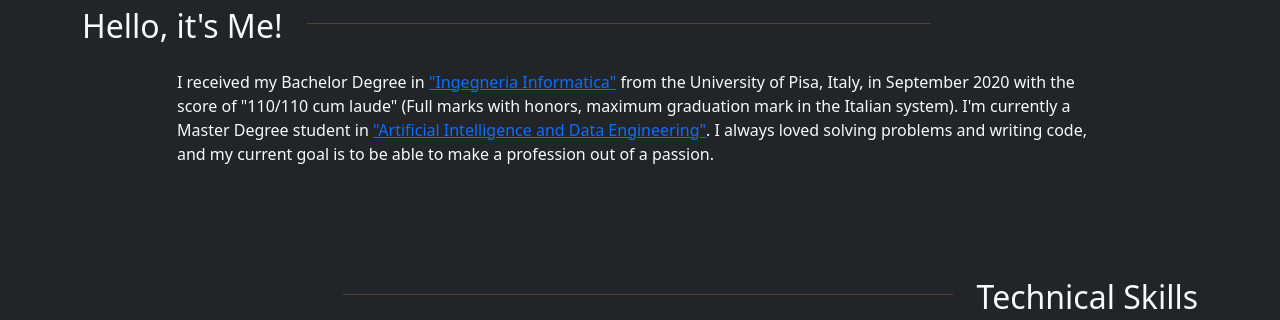
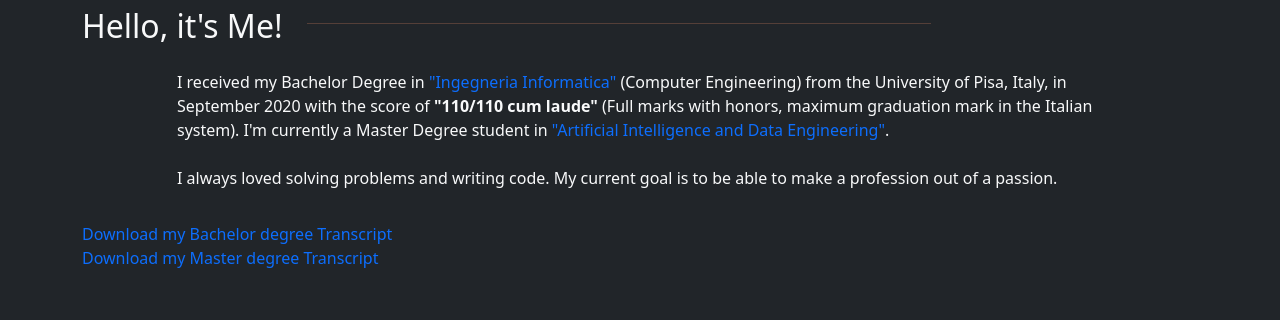
Before and after one commit to ValeGian/ValeGian.github.io, an Angular app: page / in a window 1280 px wide. Shown: the part 429-749 px from the top of the page. Built offline with nearby package versions, Linux system fonts and the light colour scheme.

Commit message:
Modify me.json

```diff
--- a/resources/me.json
+++ b/resources/me.json
@@ -11,7 +11,7 @@
     },
     "nationality": "Italian",
     "picture": "https://drive.google.com/uc?export=view&id=1whRLgaCRXphJvCHeqXtSiyzRSNVbu_Co",
-    "bio": "I received my Bachelor Degree in <a href=\"https://computer.ing.unipi.it/inginf-l/piano-di-studi-19-20\">&quot;Ingegneria Informatica&quot;</a> from the University of Pisa, Italy, in September 2020 with the score of &quot;110/110 cum laude&quot; (Full marks with honors, maximum graduation mark in the Italian system). I&apos;m currently a Master Degree student in <a href=\"https://computer.ing.unipi.it/aide-lm/study-plan-20-21\">&quotArtificial Intelligence and Data Engineering&quot</a>. I always loved solving problems and writing code, and my current goal is to be able to make a profession out of a passion.",
+    "bio": "I received my Bachelor Degree in <a href=\"https://computer.ing.unipi.it/inginf-l/piano-di-studi-19-20\">&quot;Ingegneria Informatica&quot;</a> (Computer Engineering) from the University of Pisa, Italy, in September 2020 with the score of <b>&quot;110/110 cum laude&quot;</b> (Full marks with honors, maximum graduation mark in the Italian system). I&apos;m currently a Master Degree student in <a href=\"https://computer.ing.unipi.it/aide-lm/study-plan-20-21\">&quotArtificial Intelligence and Data Engineering&quot</a>.<br><br> I always loved solving problems and writing code. My current goal is to be able to make a profession out of a passion.",
     "qualifications": ["Master Degree Student", "Computer Engineer", "Artificial Intelligence Enthusiast"]
   },
   "digitalidentity":{
@@ -145,7 +145,7 @@
         "year": 2021
       },
       "link": "https://github.com/ValeGian/CloudComputing_Ceph_File_Manager",
-      "languages": ["Python"]
+      "languages": ["Python", "Docker"]
     },
     {
       "title": "PageRank",
--- a/src/app/app.component.scss
+++ b/src/app/app.component.scss
@@ -5,7 +5,3 @@ body, .wrapper {
 .flex-fill {
   flex:1 1 auto;
 }
-
-a {
-  text-decoration: none;
-}
--- a/src/app/homepage/homepage.component.html
+++ b/src/app/homepage/homepage.component.html
@@ -20,6 +20,15 @@
     </div>
     <div class="row mt-3">
       <p class="mx-auto bg-dark col-10 border-0 text-justify" [innerHtml]="bio | async"></p>
+    </div>
+    <div class="row mt-3">
+      <a href="/resources/bachelor-transcript.pdf" download style="width: auto; text-decoration: none;">
+        Download my Bachelor degree Transcript
+      </a>
+      <div></div>
+      <a href="/resources/master-transcript.pdf" download style="width: auto; text-decoration: none;">
+        Download my Master degree Transcript
+      </a>
     </div>
   </section>
   <section id="skills" class="pt-5 pb-5">
--- a/src/styles.scss
+++ b/src/styles.scss
@@ -47,3 +47,7 @@ html {
 
 /* Importing Bootstrap SCSS file. */
 @import '~bootstrap/scss/bootstrap';
+
+a {
+  text-decoration: none!important;
+}
```
Also changed, not shown: 9 other files (tests, documents, lock files or other folders).
